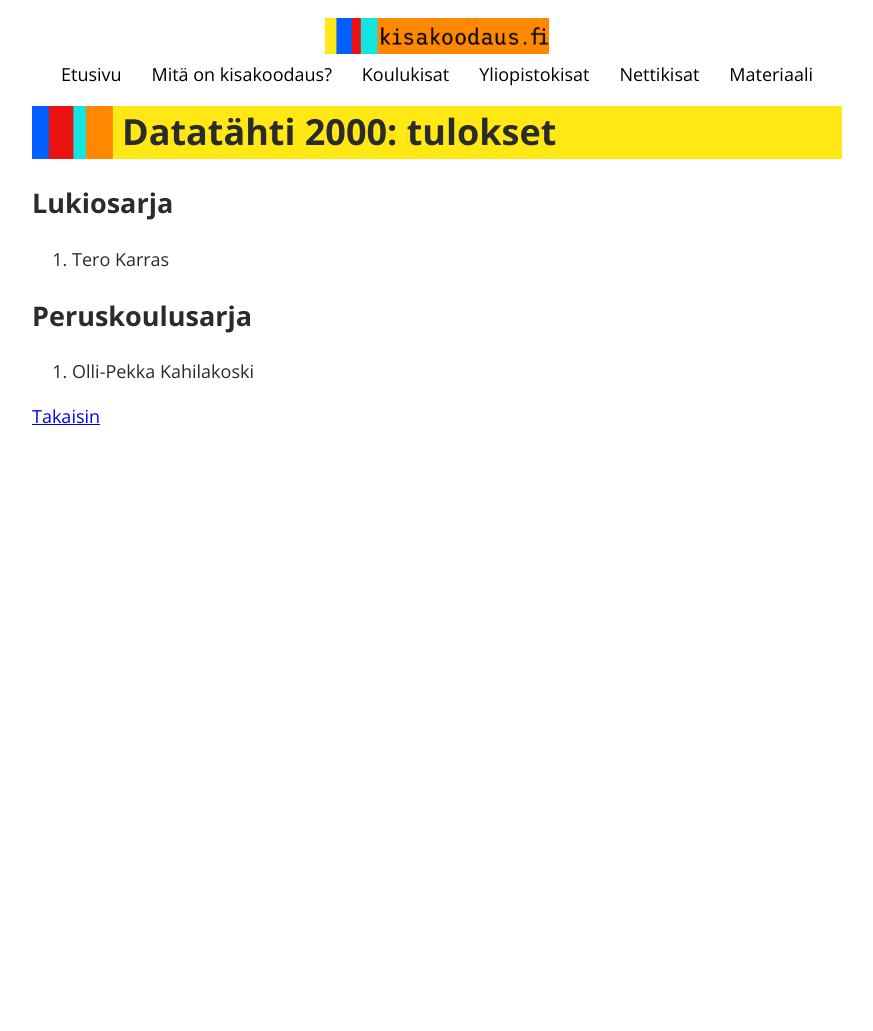
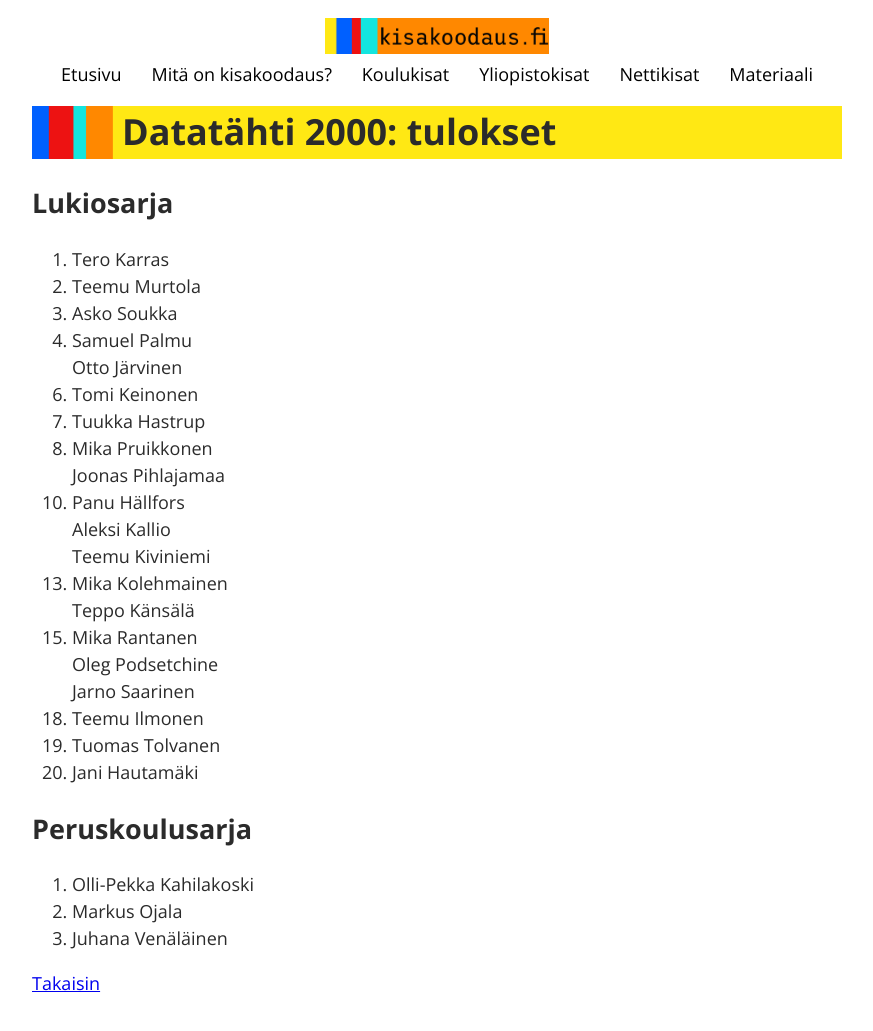
Before and after one commit to kisakoodaus/kisakoodaus.fi, a Jekyll site: the page built from datatahti/tulokset2000.html, in a window 1280 px wide and 1033 px high. Shown: the whole window, without its empty margins (203-1076 px from the left). Built offline with Jekyll 4.4.1, drawn with Linux system fonts in a browser that asks for light colours.

Commit message:
Lisää tulokset 2000

```diff
--- a/datatahti/index.html
+++ b/datatahti/index.html
@@ -157,7 +157,7 @@ Lisää tietoa löydät
 	<td>2000</td>
 	<td><a href="mat/dt00a.pdf">tehtävät</a></td>
 	<td><a href="mat/dt00l.pdf">tehtävät</a></td>
-	<td></td>
+	<td><a href="tulokset2000">tulokset</a></td>
 </tr>
 <tr>
 	<td>1999</td>
--- a/datatahti/tulokset2000.html
+++ b/datatahti/tulokset2000.html
@@ -6,11 +6,32 @@
 <h2>Lukiosarja</h2>
 <ol>
 <li>Tero Karras
+<li>Teemu Murtola
+<li>Asko Soukka
+<li>Samuel Palmu
+<br>Otto Järvinen
+<li value=6>Tomi Keinonen
+<li>Tuukka Hastrup
+<li>Mika Pruikkonen
+<br>Joonas Pihlajamaa
+<li value=10>Panu Hällfors
+<br>Aleksi Kallio
+<br>Teemu Kiviniemi
+<li value=13>Mika Kolehmainen
+<br>Teppo Känsälä
+<li value=15>Mika Rantanen
+<br>Oleg Podsetchine
+<br>Jarno Saarinen
+<li value=18>Teemu Ilmonen
+<li>Tuomas Tolvanen
+<li>Jani Hautamäki
 </ol>
 
 <h2>Peruskoulusarja</h2>
 <ol>
 <li>Olli-Pekka Kahilakoski
+<li>Markus Ojala
+<li>Juhana Venäläinen
 </ol>
 
 <p><a href="..">Takaisin</a></p>
```
